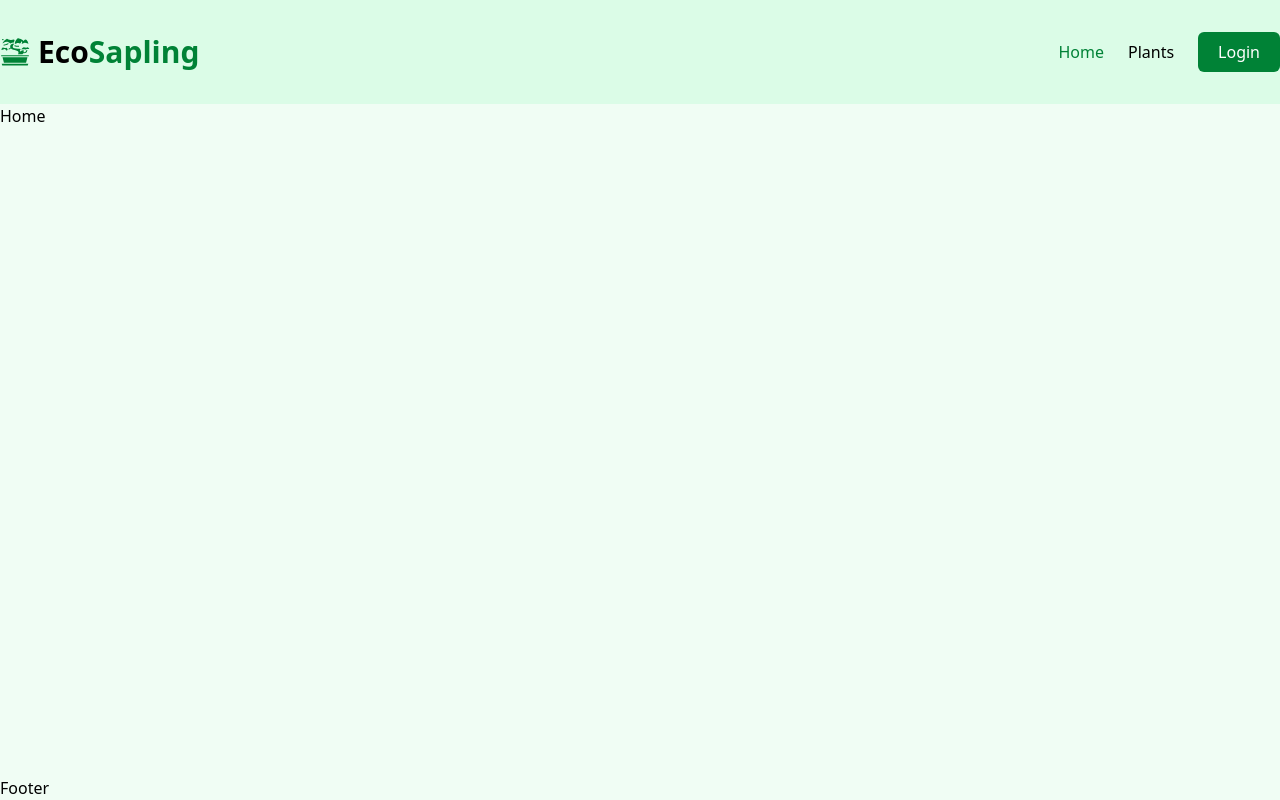
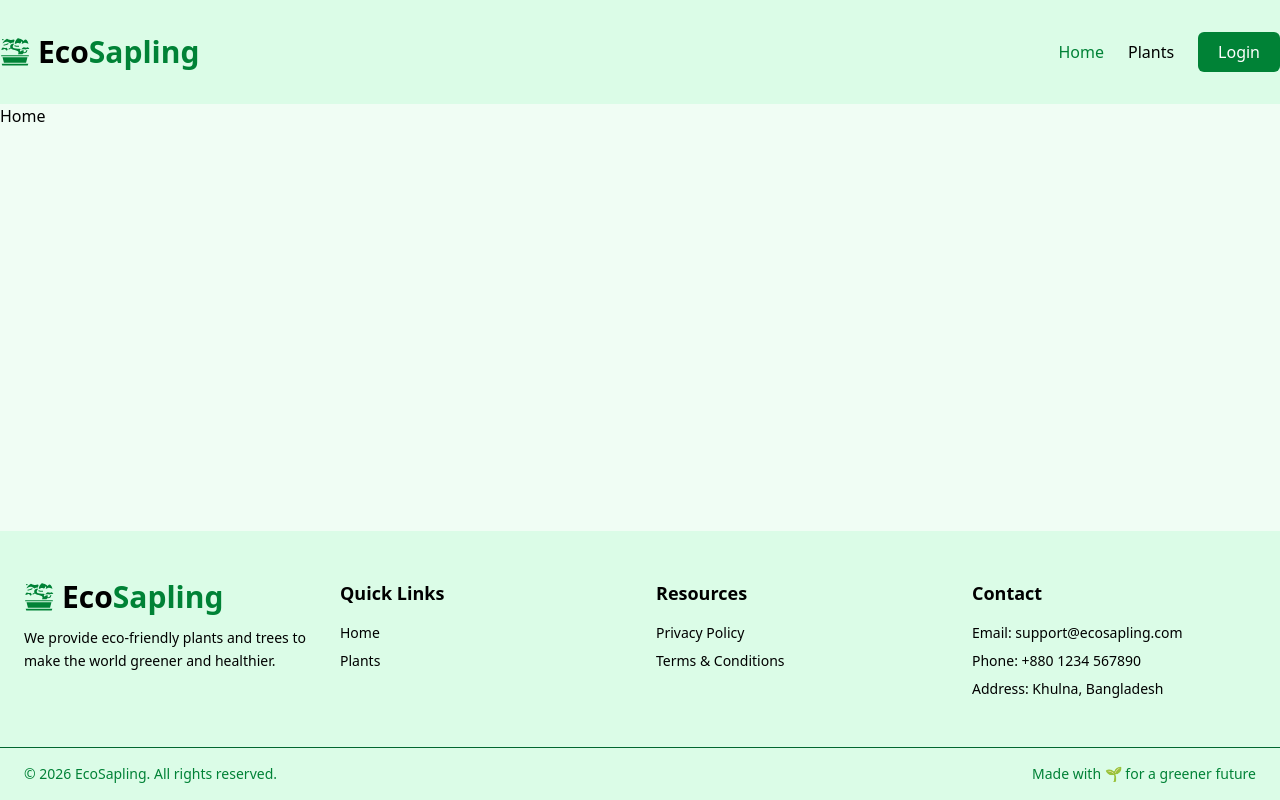
Before and after one commit to mdrobiulislam1479/eco-sapling, a Next.js app: page / in a window 1280 px wide. Built offline with nearby package versions, Linux system fonts and the light colour scheme.

Commit message:
added footer in root layout

```diff
--- a/src/components/shared/Footer.jsx
+++ b/src/components/shared/Footer.jsx
@@ -1,5 +1,64 @@
-const Footer = () => {
-  return <div>Footer</div>;
-};
+import Link from "next/link";
+import Logo from "./Logo";
 
-export default Footer;
+export default function Footer() {
+  return (
+    <footer className="bg-green-100">
+      {/* Top Section */}
+      <div className="container mx-auto px-6 py-12 grid grid-cols-1 sm:grid-cols-2 md:grid-cols-4 gap-8">
+        {/* Brand */}
+        <div>
+          <Logo />
+          <p className="mt-3 text-sm leading-relaxed">
+            We provide eco-friendly plants and trees to make the world greener
+            and healthier.
+          </p>
+        </div>
+
+        {/* Quick Links */}
+        <div>
+          <h3 className="text-lg font-semibold mb-4">Quick Links</h3>
+          <ul className="space-y-2 text-sm">
+            <li>
+              <Link href="/">Home</Link>
+            </li>
+            <li>
+              <Link href="/plants">Plants</Link>
+            </li>
+          </ul>
+        </div>
+
+        {/* Resources */}
+        <div>
+          <h3 className="text-lg font-semibold mb-4">Resources</h3>
+          <ul className="space-y-2 text-sm">
+            <li>
+              <a href="#">Privacy Policy</a>
+            </li>
+            <li>
+              <a href="#">Terms & Conditions</a>
+            </li>
+          </ul>
+        </div>
+
+        {/* Contact */}
+        <div>
+          <h3 className="text-lg font-semibold mb-4">Contact</h3>
+          <ul className="space-y-2 text-sm">
+            <li>Email: support@ecosapling.com</li>
+            <li>Phone: +880 1234 567890</li>
+            <li>Address: Khulna, Bangladesh</li>
+          </ul>
+        </div>
+      </div>
+
+      {/* Bottom Section */}
+      <div className="">
+        <div className="container mx-auto px-6 py-4 flex flex-col md:flex-row items-center justify-between text-sm text-green-700 border-t border-green-800">
+          <p>© {new Date().getFullYear()} EcoSapling. All rights reserved.</p>
+          <p className="mt-2 md:mt-0">Made with 🌱 for a greener future</p>
+        </div>
+      </div>
+    </footer>
+  );
+}
--- a/src/components/shared/Logo.jsx
+++ b/src/components/shared/Logo.jsx
@@ -1,15 +1,16 @@
+import Link from "next/link";
 import { GiBonsaiTree } from "react-icons/gi";
 
 const Logo = () => {
   return (
-    <div className="flex items-center gap-2 text-3xl">
+    <Link href={"/"} className="flex items-center gap-2 text-3xl">
       <div className="text-green-700">
         <GiBonsaiTree />
       </div>
       <p className="font-bold">
         Eco<span className="text-green-700">Sapling</span>
       </p>
-    </div>
+    </Link>
   );
 };
 
```
